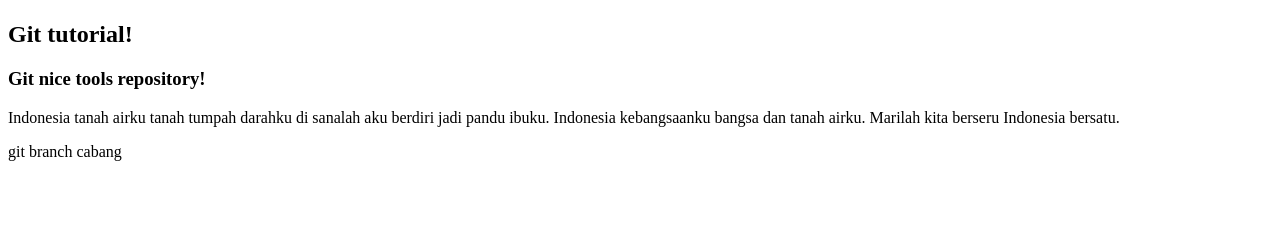
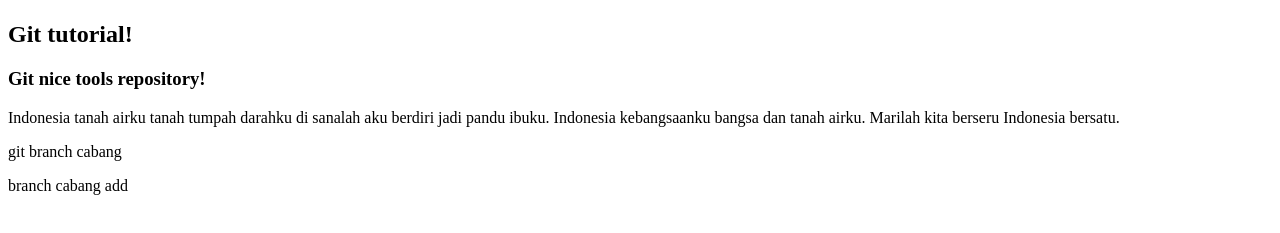
Before and after one commit to ebidboy/first_git, a plain HTML site: page index.html in a window 1280 px wide. Shown: the part 59-292 px from the top of the page. Drawn offline with Linux system fonts and the light colour scheme.

Commit message:
add p cabang

```diff
--- a/index.html
+++ b/index.html
@@ -16,5 +16,8 @@
 
 	<p>git branch cabang</p>
 
+
+	<p>branch cabang add</p>
+
 </body>
 </html>
```
